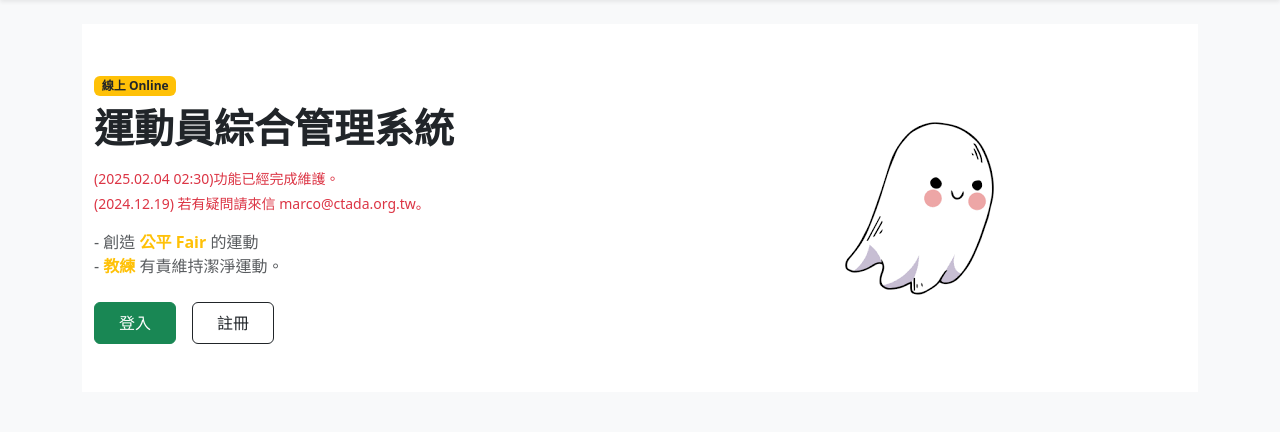
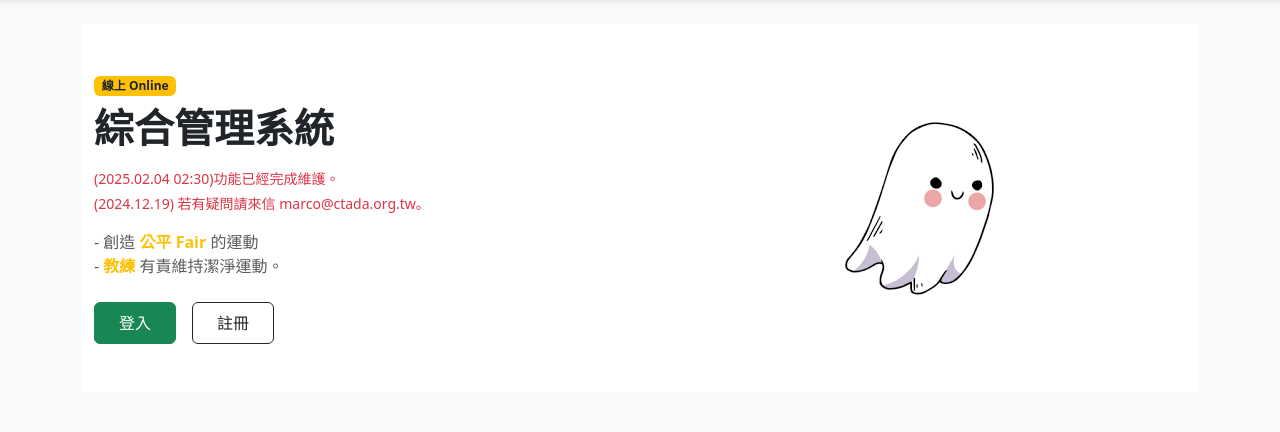
Before and after one commit to yccp93/sport_analytics-main, a Flask app: template sport_analytics-main/app/templates/index.html in a window 1280 px wide. Shown: the part 66-498 px from the top of the page. Run offline with Flask 3, Linux system fonts and the light colour scheme; the template is opened without the code that fills it, so the values that code supplies are empty.

Commit message:
fix:改變標題

```diff
--- a/sport_analytics-main/app/templates/index.html
+++ b/sport_analytics-main/app/templates/index.html
@@ -6,7 +6,7 @@ block content %}
       <!-- Left Text -->
       <div class="col-lg-6 mb-4 mb-lg-0">
         <span class="badge bg-warning text-dark mb-2">線上 Online</span>
-        <h1 class="fw-bold mb-3">運動員綜合管理系統</h1>
+        <h1 class="fw-bold mb-3">綜合管理系統</h1>
 
         <p class="text-danger small mb-1">
           (2025.02.04 02:30)功能已經完成維護。
```
